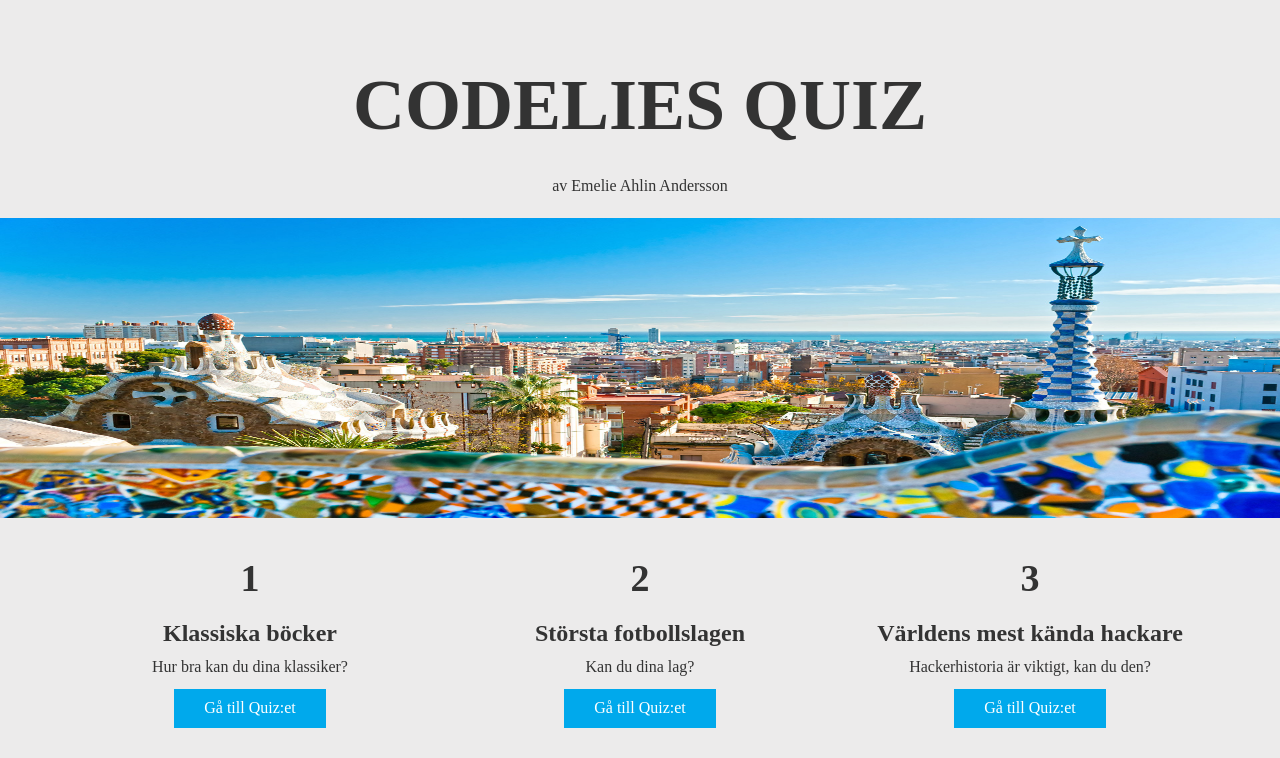
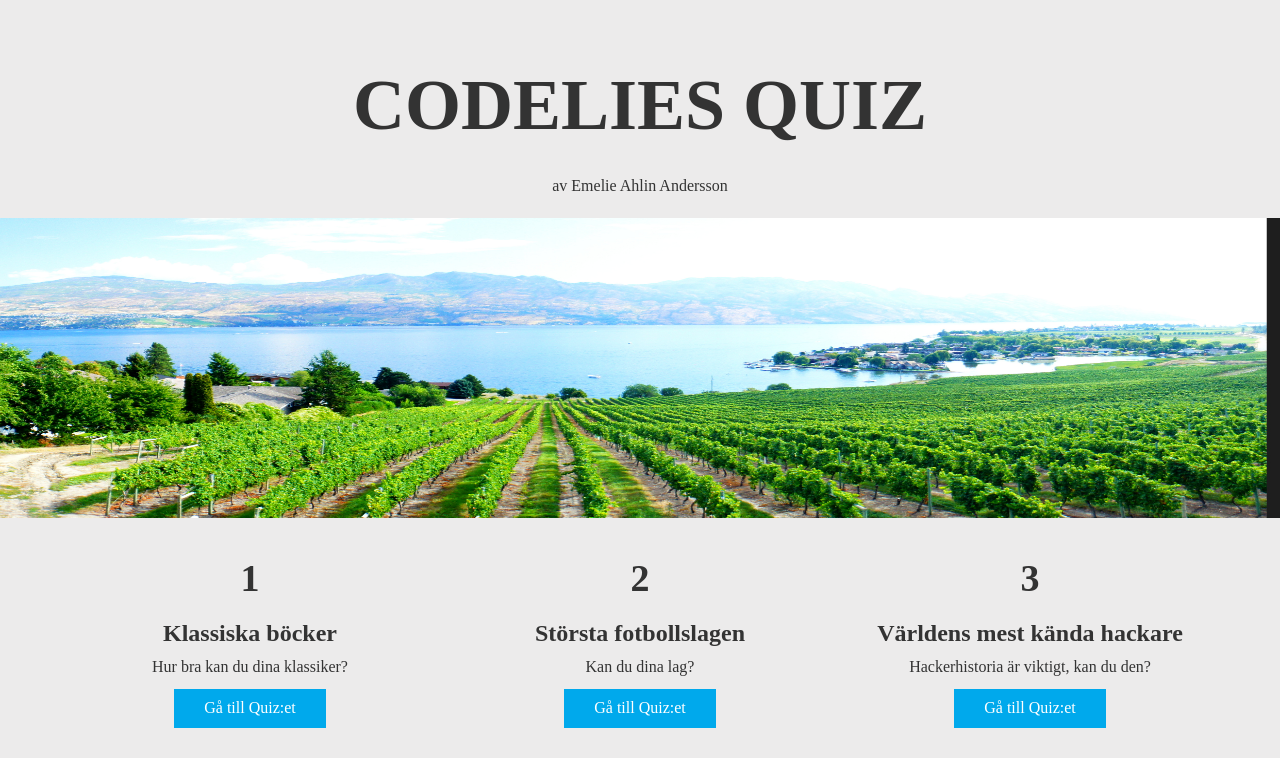
Before and after one commit to emelieahlin/Django_Emelie, a Django app: page / in a window 1280 px wide. Shown: the top 758 px of the page. Run offline with Django 3.2, Linux system fonts and the light colour scheme; some libraries are stand-ins or nearby versions; some web fonts are replaced.

Commit message:
Bytt bild på startsidan

```diff
--- a/quiz/templates/quiz/startpage.html
+++ b/quiz/templates/quiz/startpage.html
@@ -13,7 +13,7 @@
   <h1>CODELIES QUIZ</h1>
   <br>
   <p class="subtitle">av Emelie Ahlin Andersson</p>
-  <img class="startpicture" src="/static/barcelona.jpg" alt="Vi gör quiz i Barcelona" height="300" width="100%">
+  <img class="startpicture" src="/static/vineyard_panorama.jpg" alt="Vi gör quiz i Barcelona" height="300" width="100%">
   <div class="container">
     <div class="row">
     {% for quiz in quizzes %}
```
Also changed, not shown: static/vineyard_panorama.JPG (added).
